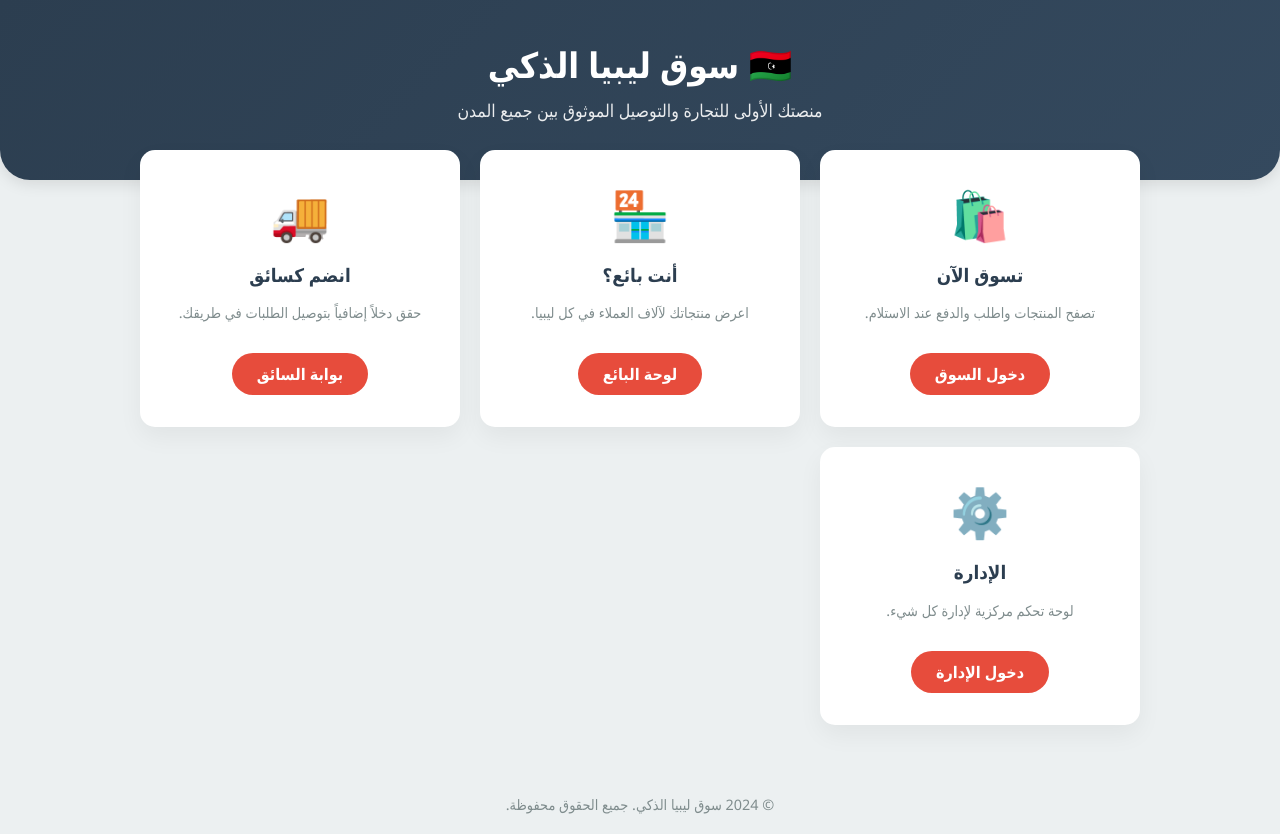
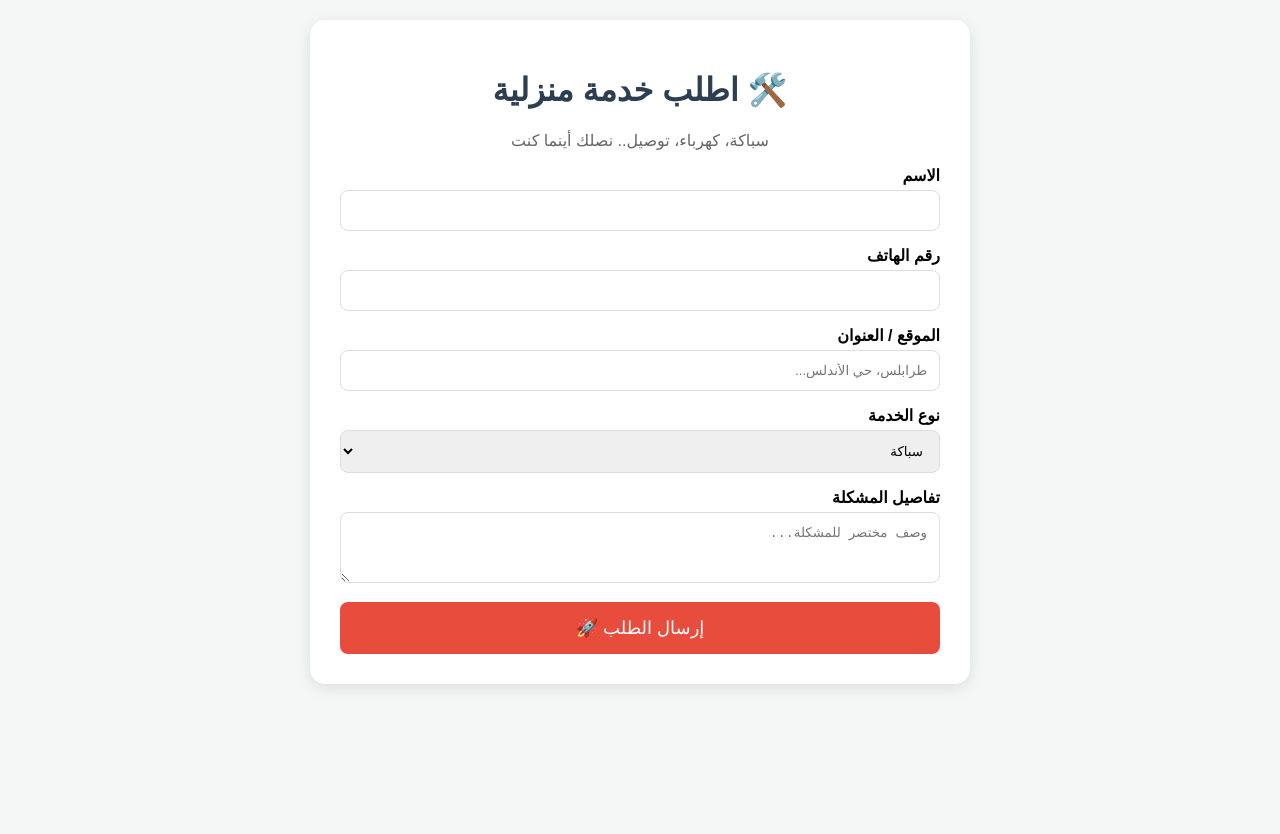
Before and after one commit to abdo15542/libya-market, a website: page public/index.html in a window 1280 px wide. After the commit the page ends 800 px from the top, so only its background shows below. Drawn offline with Linux system fonts and the light colour scheme.

```diff
--- a/public/index.html
+++ b/public/index.html
@@ -2,76 +2,78 @@
 <html lang="ar" dir="rtl">
 <head>
     <meta charset="UTF-8">
-    <meta name="viewport" content="width=device-width, initial-scale=1.0">
-    <title>سوق ليبيا الذكي | المنصة المتكاملة</title>
+    <title>خدمات ليبيا | اطلب خدمة الآن</title>
     <style>
-        :root { --primary: #e74c3c; --dark: #2c3e50; --light: #ecf0f1; }
-        body { font-family: 'Segoe UI', Tahoma, Geneva, Verdana, sans-serif; background: var(--light); margin: 0; padding: 0; color: #333; }
-
-        header { background: linear-gradient(135deg, var(--dark), #34495e); color: white; padding: 40px 20px; text-align: center; border-bottom-left-radius: 30px; border-bottom-right-radius: 30px; box-shadow: 0 4px 15px rgba(0,0,0,0.1); }
-        header h1 { margin: 0; font-size: 2.2em; }
-        header p { font-size: 1.1em; opacity: 0.9; margin-top: 10px; }
-
-        .container { max-width: 1000px; margin: -30px auto 50px; padding: 0 20px; position: relative; z-index: 10; }
-        .grid { display: grid; grid-template-columns: repeat(auto-fit, minmax(250px, 1fr)); gap: 20px; }
-
-        .card { background: white; padding: 30px; border-radius: 15px; text-align: center; box-shadow: 0 10px 25px rgba(0,0,0,0.05); transition: transform 0.3s; cursor: pointer; border: 2px solid transparent; text-decoration: none; color: inherit; display: block; }
-        .card:hover { transform: translateY(-5px); border-color: var(--primary); }
-
-        .icon { font-size: 3em; margin-bottom: 15px; display: block; }
-        .card h3 { margin: 10px 0; color: var(--dark); }
-        .card p { color: #7f8c8d; font-size: 0.9em; line-height: 1.6; }
-        .btn-enter { display: inline-block; margin-top: 15px; padding: 10px 25px; background: var(--primary); color: white; border-radius: 25px; font-weight: bold; }
-
-        footer { text-align: center; padding: 20px; color: #7f8c8d; font-size: 0.9em; margin-top: 50px; }
+        body { font-family: sans-serif; background: #f4f7f6; margin: 0; padding: 20px; }
+        .container { max-width: 600px; margin: 0 auto; background: white; padding: 30px; border-radius: 15px; box-shadow: 0 4px 15px rgba(0,0,0,0.1); }
+        h1 { text-align: center; color: #2c3e50; }
+        .form-group { margin-bottom: 15px; }
+        label { display: block; margin-bottom: 5px; font-weight: bold; }
+        input, select, textarea { width: 100%; padding: 12px; border: 1px solid #ddd; border-radius: 8px; box-sizing: border-box; }
+        button { width: 100%; padding: 15px; background: #e74c3c; color: white; border: none; border-radius: 8px; font-size: 18px; cursor: pointer; }
+        .success { display: none; background: #d4edda; color: #155724; padding: 15px; border-radius: 8px; margin-top: 20px; text-align: center; }
     </style>
 </head>
 <body>
 
-<header>
-    <h1>🇱🇾 سوق ليبيا الذكي</h1>
-    <p>منصتك الأولى للتجارة والتوصيل الموثوق بين جميع المدن</p>
-</header>
+<div class="container">
+    <h1>🛠️ اطلب خدمة منزلية</h1>
+    <p style="text-align:center; color:#666;">سباكة، كهرباء، توصيل.. نصلك أينما كنت</p>
 
-<div class="container">
-    <div class="grid">
-        <!-- بطاقة المشتري -->
-        <a href="/index.html" class="card">
-            <span class="icon">🛍️</span>
-            <h3>تسوق الآن</h3>
-            <p>تصفح المنتجات واطلب والدفع عند الاستلام.</p>
-            <span class="btn-enter">دخول السوق</span>
-        </a>
+    <form id="serviceForm">
+        <div class="form-group">
+            <label>الاسم</label>
+            <input type="text" id="name" required>
+        </div>
+        <div class="form-group">
+            <label>رقم الهاتف</label>
+            <input type="tel" id="phone" required>
+        </div>
+        <div class="form-group">
+            <label>الموقع / العنوان</label>
+            <input type="text" id="location" required placeholder="طرابلس، حي الأندلس...">
+        </div>
+        <div class="form-group">
+            <label>نوع الخدمة</label>
+            <select id="serviceType">
+                <option value="سباكة">سباكة</option>
+                <option value="كهرباء">كهرباء</option>
+                <option value="توصيل">توصيل طلبات</option>
+                <option value="تنظيف">تنظيف</option>
+            </select>
+        </div>
+        <div class="form-group">
+            <label>تفاصيل المشكلة</label>
+            <textarea id="details" rows="3" placeholder="وصف مختصر للمشكلة..."></textarea>
+        </div>
+        <button type="submit">إرسال الطلب 🚀</button>
+    </form>
 
-        <!-- بطاقة البائع -->
-        <a href="/vendor.html" class="card">
-            <span class="icon">🏪</span>
-            <h3>أنت بائع؟</h3>
-            <p>اعرض منتجاتك لآلاف العملاء في كل ليبيا.</p>
-            <span class="btn-enter">لوحة البائع</span>
-        </a>
-
-        <!-- بطاقة السائق -->
-        <a href="/driver.html" class="card">
-            <span class="icon">🚚</span>
-            <h3>انضم كسائق</h3>
-            <p>حقق دخلاً إضافياً بتوصيل الطلبات في طريقك.</p>
-            <span class="btn-enter">بوابة السائق</span>
-        </a>
-
-        <!-- بطاقة الإدارة -->
-        <a href="/admin.html" class="card">
-            <span class="icon">⚙️</span>
-            <h3>الإدارة</h3>
-            <p>لوحة تحكم مركزية لإدارة كل شيء.</p>
-            <span class="btn-enter">دخول الإدارة</span>
-        </a>
+    <div id="successMsg" class="success">
+        ✅ تم استلام طلبك! <br> ستقوم الإدارة بتعيين أقرب مقدم خدمة لك.
     </div>
 </div>
 
-<footer>
-    &copy; 2024 سوق ليبيا الذكي. جميع الحقوق محفوظة.
-</footer>
+<script>
+    document.getElementById('serviceForm').addEventListener('submit', async (e) => {
+        e.preventDefault();
+        const data = {
+            customer_name: document.getElementById('name').value,
+            customer_phone: document.getElementById('phone').value,
+            location: document.getElementById('location').value,
+            service_type: document.getElementById('serviceType').value,
+            details: document.getElementById('details').value
+        };
 
+        await fetch('/api/request', {
+            method: 'POST',
+            headers: { 'Content-Type': 'application/json' },
+            body: JSON.stringify(data)
+        });
+
+        document.getElementById('serviceForm').style.display = 'none';
+        document.getElementById('successMsg').style.display = 'block';
+    });
+</script>
 </body>
 </html>
```
